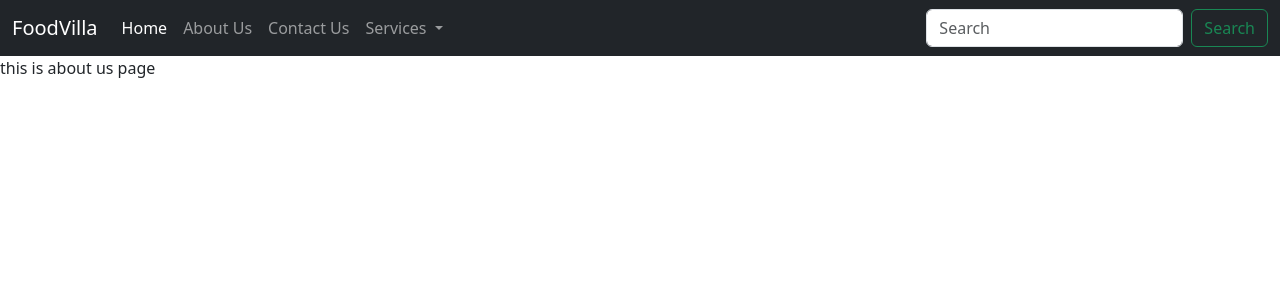
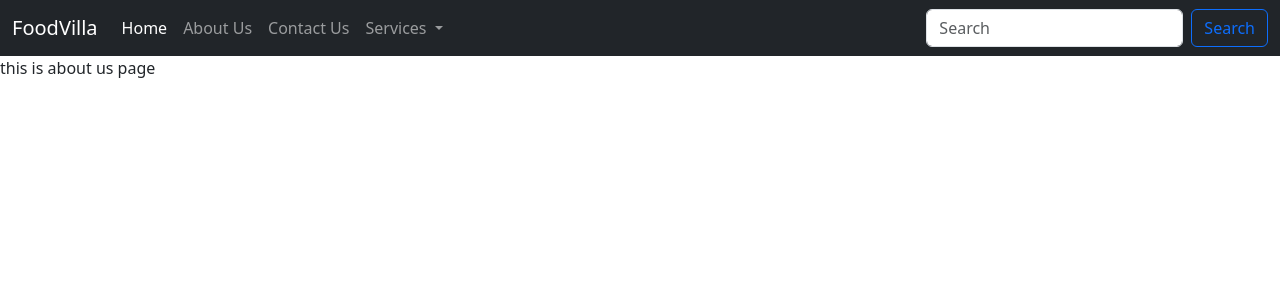
Before and after one commit to RohitSParadkar/DjangoApp, a Django app: page /about in a window 1280 px wide. Shown: the top 300 px of the page. Run offline with Django 4.2, Linux system fonts and the light colour scheme.

Commit message:
Search button change

```diff
--- a/template/page.html
+++ b/template/page.html
@@ -44,7 +44,7 @@
       </ul>
       <form class="d-flex">
         <input class="form-control me-2" type="search" placeholder="Search" aria-label="Search">
-        <button class="btn btn-outline-success" type="submit">Search</button>
+        <button class="btn btn-outline-primary" type="submit">Search</button>
       </form>
     </div>
   </div>
```
